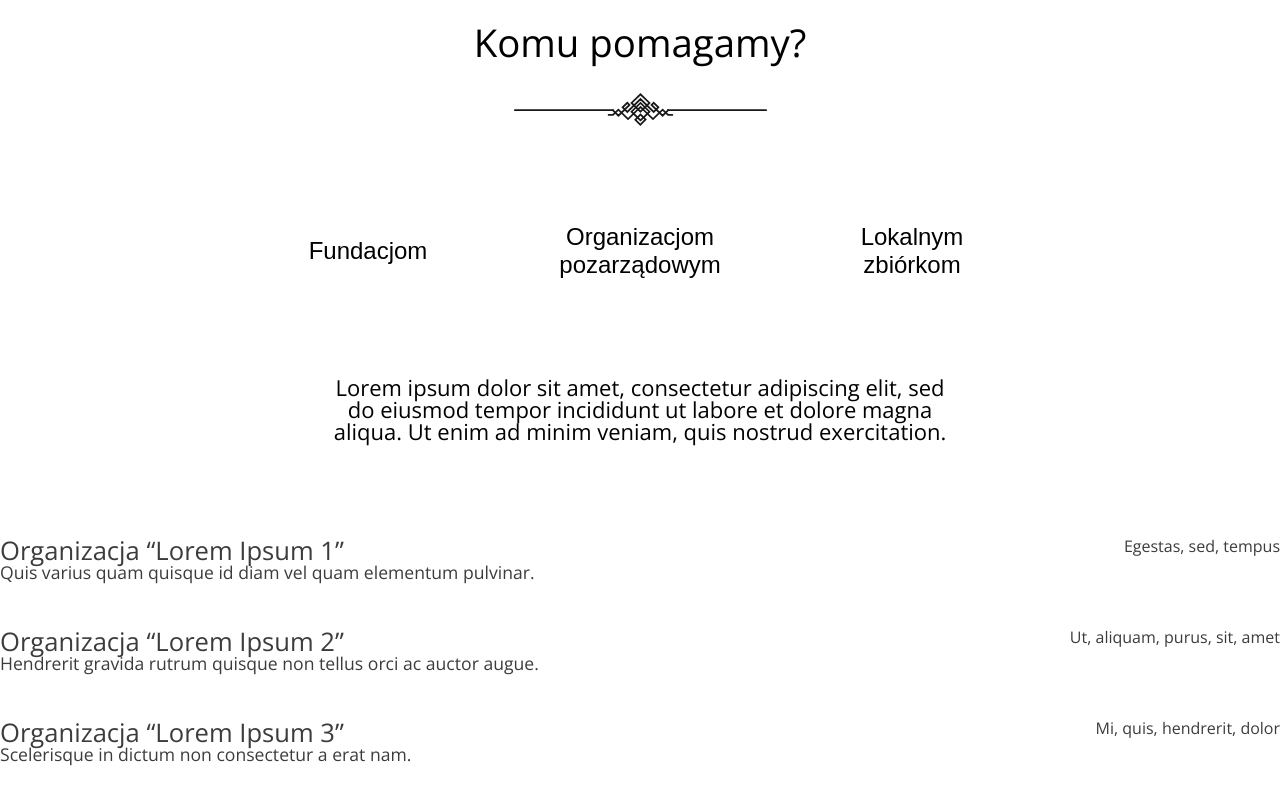
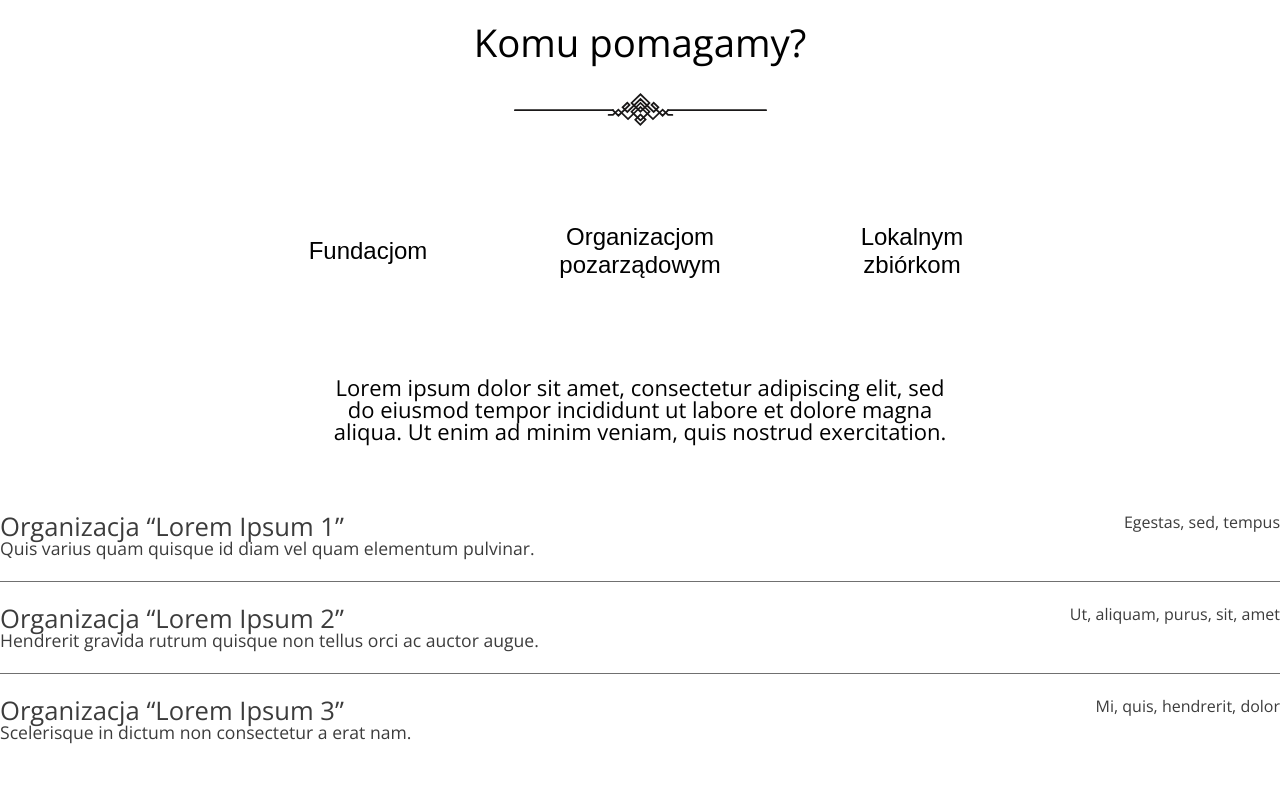
Before and after one commit to MonoliYoda/charity-website, a React (Create React App) app: page / in a window 1280 px wide. Shown: the part 3144-3944 px from the top of the page. After the commit the page ends 3910 px from the top, so only its background shows below. Built offline with nearby package versions, Linux system fonts and the light colour scheme.

Commit message:
Improved styling on entty list

```diff
--- a/src/components/HomeWhoWeHelp/EntityList.scss
+++ b/src/components/HomeWhoWeHelp/EntityList.scss
@@ -1,4 +1,9 @@
+@import "../../scss/colors";
+
 .entity-list {
   max-width: 85rem;
   width: 100%;
+  .entity-list-item:not(:first-child) {
+    border-top: 1px solid $color-divider;
+  }
 }
--- a/src/components/HomeWhoWeHelp/EntityListItem.scss
+++ b/src/components/HomeWhoWeHelp/EntityListItem.scss
@@ -1,7 +1,7 @@
 @import "../../scss/colors";
 
 .entity-list-item {
-  margin: 3rem 0;
+  padding: 1.5rem 0;
   color: $color-text-primary;
   display: flex;
   justify-content: space-between;
```
